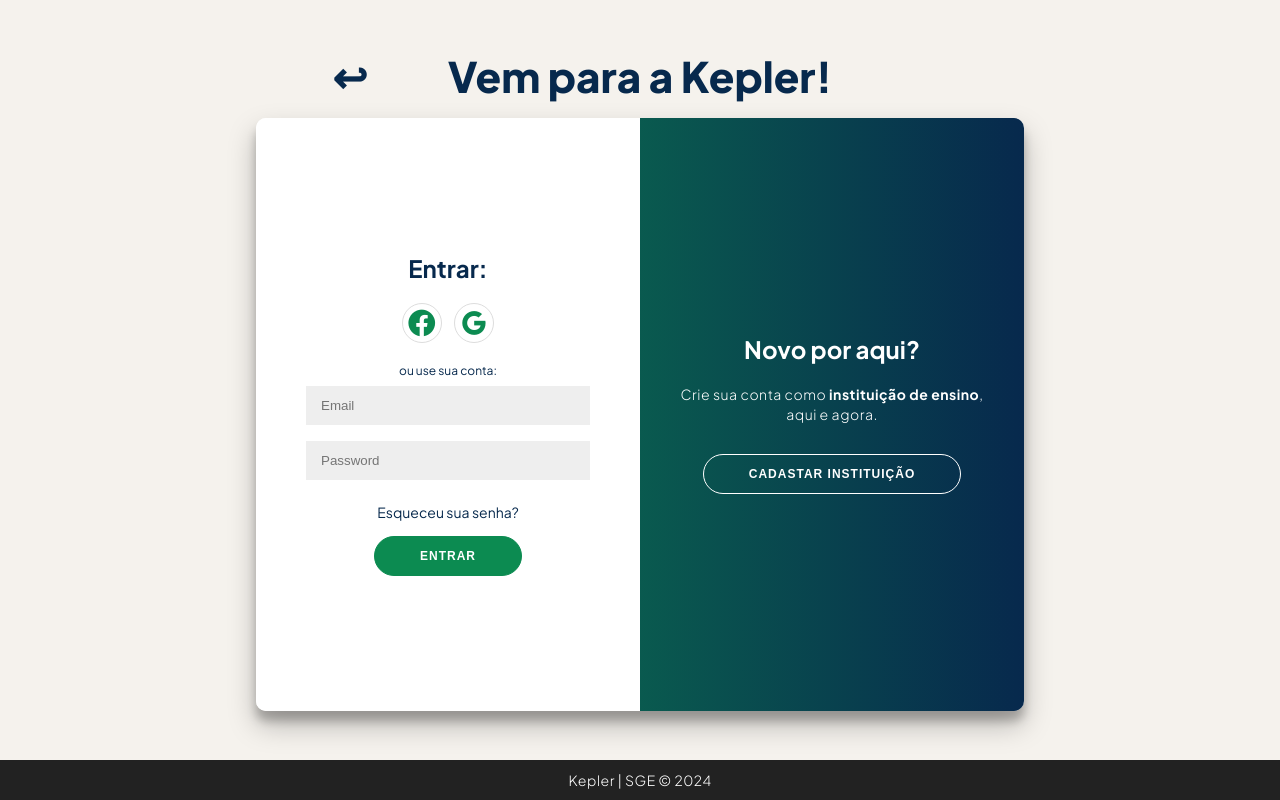
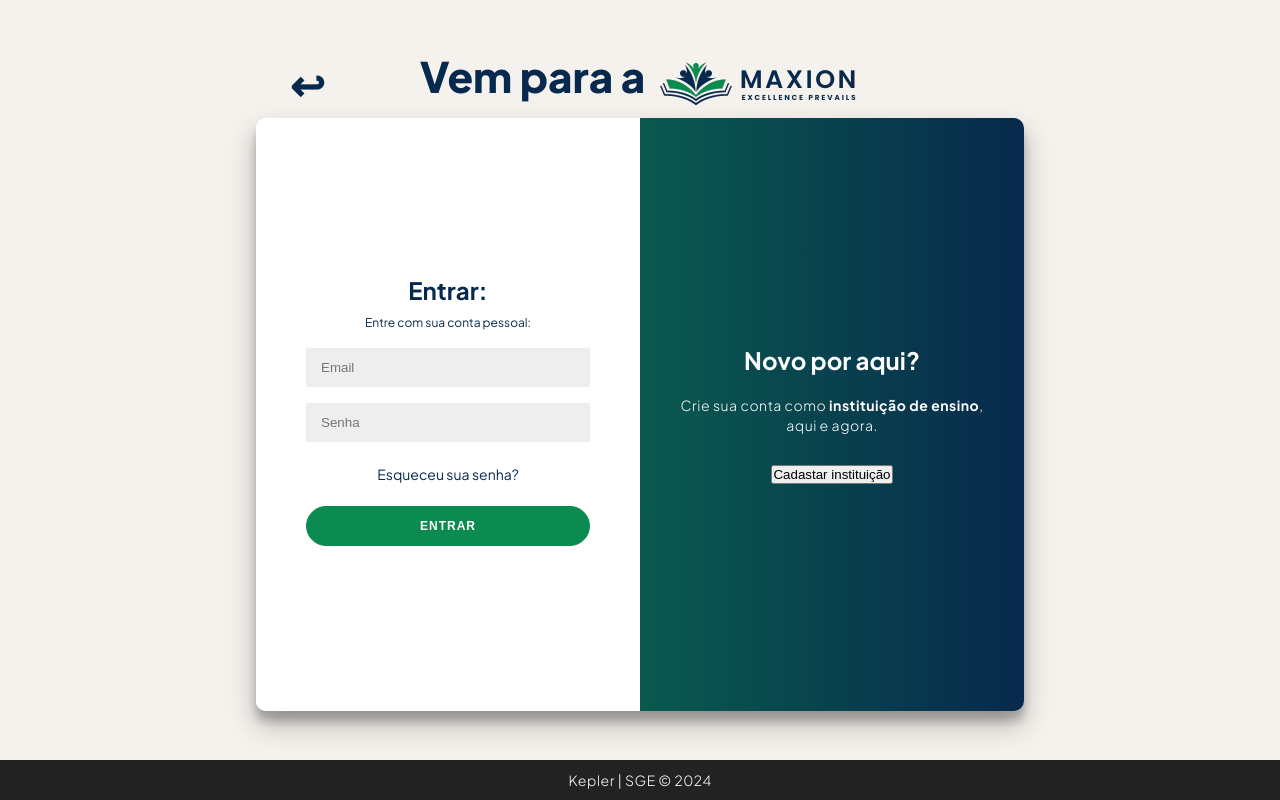
Before and after one commit to gui-silva-github/kepler-sge, a PHP site: page /u/entrar/ in a window 1280 px wide. Run offline with PHP 8.4, Linux system fonts and the light colour scheme.

Commit message:
cadastro fucionando lindo

```diff
--- a/php/ConexaoDB.php
+++ b/php/ConexaoDB.php
@@ -6,7 +6,6 @@
         $dbPass = 'M+-6Xb%m';
 
         $con = new PDO('mysql:host='.$host.';dbname='.$database, $dbUser, $dbPass);
-
     }catch(PDOException $e){
         echo "<strong>Não foi possivel se conectar!</strong><br>" . $e->getMessage();
     }
--- a/u/entrar/index.html
+++ /dev/null
@@ -1,63 +0,0 @@
-<!DOCTYPE html>
-<html lang="pt-BR">
-<head>
-    <meta charset="UTF-8">
-    <meta name="viewport" content="width=device-width, initial-scale=1.0">
-    <title>Kepler | Entrar</title>
-    <link rel="stylesheet" href="style.css">
-    <link href='https://unpkg.com/boxicons@2.1.4/css/boxicons.min.css' rel='stylesheet'>
-</head>
-<body>
-    <h2>Vem para a Kepler!</h2>
-    <div class="container" id="container">
-        <div class="form-container sign-up-container">
-            <form action="#">
-                <h1>Cadastar instituição:</h1>
-                <div class="social-container">
-                    <a href="#" class="social"><i class='bx bxl-facebook-circle'></i></a>
-                    <a href="#" class="social"><i class='bx bxl-google'></i></a>
-                </div>
-                <span>ou use um email para se registrar:</span>
-                <input type="text" placeholder="Nome da instituição"/>
-                <input type="email" placeholder="Email"/>
-                <input type="password" placeholder="Password"/>
-                <button>Cadastrar</button>
-            </form>
-        </div>
-        <div class="form-container sign-in-container">
-            <form action="#">
-                <h1>Entrar:</h1>
-                <div class="social-container">
-                    <a href="#" class="social"><i class='bx bxl-facebook-circle'></i></a>
-                    <a href="#" class="social"><i class='bx bxl-google'></i></a>
-                </div>
-                <span>ou use sua conta:</span>
-                <input type="email" placeholder="Email" />
-                <input type="password" placeholder="Password" />
-                <a href="#">Esqueceu sua senha?</a>
-                <button>Entrar</button>
-            </form>
-        </div>
-        <div class="overlay-container">
-            <div class="overlay">
-                <div class="overlay-panel overlay-left">
-                    <h1>Já possui conta?</h1>
-                    <p>Bem vindo de volta! Entre no Kepler como aluno ou instituição de ensino.</p>
-                    <button class="ghost" id="signIn">Sign In</button>
-                </div>
-                <div class="overlay-panel overlay-right">
-                    <h1>Novo por aqui?</h1>
-                    <p>Crie sua conta como <b>instituição de ensino</b>, aqui e agora.</p>
-                    <button class="ghost" id="signUp">Cadastar instituição</button>
-                </div>
-            </div>
-        </div>
-    </div>
-
-    <footer>
-        <p>Kepler | SGE © 2024</p>
-    </footer>
-
-    <script src="script.js"></script>
-</body>
-</html>
--- a/u/entrar/loginPHP.php
+++ b/u/entrar/index.php
@@ -1,23 +1,25 @@
 <?php
+    include('../../php/ConexaoDB.php');
+
     // se for um cadastro
     if (isset($_POST['cadastarSubmit'])){
         $nome = $_POST['cadastrarNome'];
         $cnpj = $_POST['cadastrarCNPJ'];
         $email = $_POST['cadastrarEmail'];
         $senha = $_POST['cadastarSenha'];
+        $sql = "INSERT INTO instituicoes(nome, cnpj, email, senha) VALUES (:nome, :cnpj, :email, :senha)";
+        $resultado = false;
 
         try{
-            $con = new PDO('mysql:host=db4free.net;dbname=keplerbd', 'keplerbd', 'M+-6Xb%m');
-            $sql = "INSERT INTO instituicoes(cnpj, nome, email, senha) VALUES (:cnpj, :nome, :email, :senha)";
 
             $stm = $con->prepare($sql);
+            $stm->bindParam(':nome', $nome);
             $stm->bindParam(':cnpj', $cnpj);
-            $stm->bindParam(':nome', $nome);
             $stm->bindParam(':email', $email);
             $stm->bindParam(':senha', $senha);
 
             if ($stm->execute()){
-                echo "<strong>Instituição cadastrada com sucesso!</strong>";
+                $resultado = true;
             }
 
         } catch(PDOException $e){
@@ -29,12 +31,11 @@
 
     // se for um login
     if (isset($_POST['entrarSubmit'])){
-        $user = $_POST['user'];
-        $senha = $_POST['senha'];
+        $user = $_POST['entrarEmail'];
+        $senha = $_POST['entrarSenha'];
 
         try{
-            $con = new PDO('mysql:host=localhost;dbname=testephp', 'root', '');
-            $sql = "INSERT INTO usuario (nome, idade) VALUES (:user, :senha)";
+            $sql = "SELECT";
 
             $stm = $con->prepare($sql);
             $stm->bindParam(':user', $user);
@@ -62,30 +63,31 @@
     <link href='https://unpkg.com/boxicons@2.1.4/css/boxicons.min.css' rel='stylesheet'>
 </head>
 <body>
-    <h2>Vem para a Kepler!</h2>
+    <header>
+        <div class="return-page-btn">↩</div>
+        <h2>Vem para a &nbsp</h2>
+        <img id="logo" src="../../assets/logo.png" alt="logo do kepler">
+    </header>
     <div class="container" id="container">
         <div class="form-container sign-up-container">
-            <form action="/loginPHP.php" method="POST">
+            <form action="../entrar/" method="POST">
                 <h1>Cadastar Instituição:</h1>
+                <span>Utilize um email e CNPJ para se registrar:</span>
                 <input type="text" name="cadastrarNome" placeholder="Nome da Instituição" required/>
                 <input type="text" name="cadastrarCNPJ" placeholder="CNPJ" required>
                 <input type="email" name="cadastrarEmail" placeholder="Email" required/>
-                <input type="password" name='cadastarSenha' placeholder="Senha" require/>
-                <input type="submit" value="Cadastrar" name='cadastarSubmit'>
+                <input type="password" name='cadastarSenha' placeholder="Senha" required/>
+                <input type="submit" class="submit-btn" value="Cadastrar" name='cadastarSubmit'>
             </form>
         </div>
         <div class="form-container sign-in-container">
-            <form action="/loginPHP.php" method="POST">
+            <form action="../entrar/" method="POST">
                 <h1>Entrar:</h1>
-                <div class="social-container">
-                    <a href="#" class="social"><i class='bx bxl-facebook-circle'></i></a>
-                    <a href="#" class="social"><i class='bx bxl-google'></i></a>
-                </div>
-                <span>ou use sua conta:</span>
+                <span>Entre com sua conta pessoal:</span>
                 <input type="email" name='entrarEmail' placeholder="Email" required/>
                 <input type="password" name='entrarSenha' placeholder="Senha" required/>
                 <a href="#">Esqueceu sua senha?</a>
-                <input type="submit" value="Entrar" name='entrarSubmit'>
+                <input type="submit" class="submit-btn" value="Entrar" name='entrarSubmit'>
             </form>
         </div>
         <div class="overlay-container">
--- a/u/entrar/script.js
+++ b/u/entrar/script.js
@@ -12,10 +12,5 @@
 
 // return history btn function
 
-const historyBackBtn = document.querySelector('h2::before');
-
-console.log(historyBackBtn)
-historyBackBtn.addEventListener('click', () => {
-	console('clicou')
-    history.back();
-});
+const historyBackBtn = document.querySelector('.return-page-btn');
+historyBackBtn.addEventListener('click', () => history.back());
--- a/u/entrar/style.css
+++ b/u/entrar/style.css
@@ -29,18 +29,31 @@
 	font-size: 1.5em;
 }
 
+header{
+	display: flex;
+	justify-content: center;
+	align-items: center;
+	position: relative;
+}
+
+.return-page-btn{
+    font-size: 42px;
+    font-weight: 900;
+	position: absolute;
+	left: -130px;
+    cursor: pointer;
+	user-select: none;
+}
+
 h2 {
 	text-align: center;
 	font-size: 42px;
 	font-weight: 900;
 	margin-bottom: 1rem;
-	position: relative;
 }
-h2::before{
-	content: "↩";
-	position: absolute;
-	left: -30%;
-	cursor: pointer;
+
+#logo{
+	width: 200px;
 }
 
 p {
@@ -53,6 +66,7 @@
 
 span {
 	font-size: 12px;
+	margin: 10px 0;
 }
 
 a {
@@ -62,7 +76,7 @@
 	margin: 15px 0;
 }
 
-button {
+.submit-btn{
 	border-radius: 20px;
 	border: 1px solid var(--secondary);
 	background-color: var(--secondary);
@@ -75,15 +89,15 @@
 	transition: transform 80ms ease-in;
 }
 
-button:active {
+.submit-btn:active{
 	transform: scale(0.95);
 }
 
-button:focus {
+.submit-btn:focus{
 	outline: none;
 }
 
-button.ghost {
+.submit-btn.ghost{
 	background-color: transparent;
 	border-color: #FFFFFF;
 }
```
